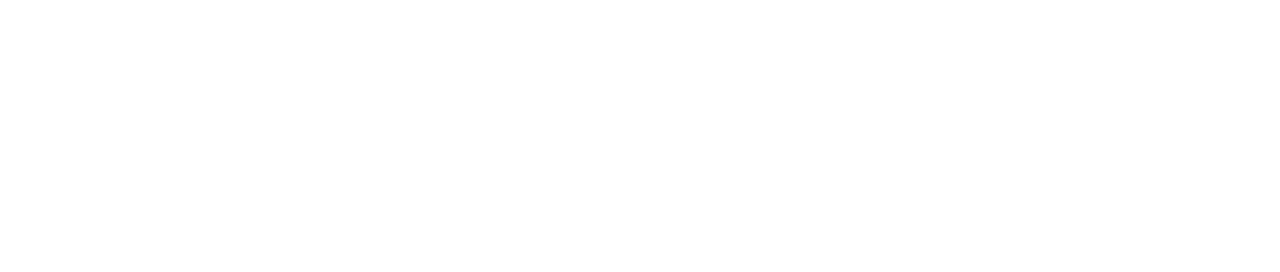
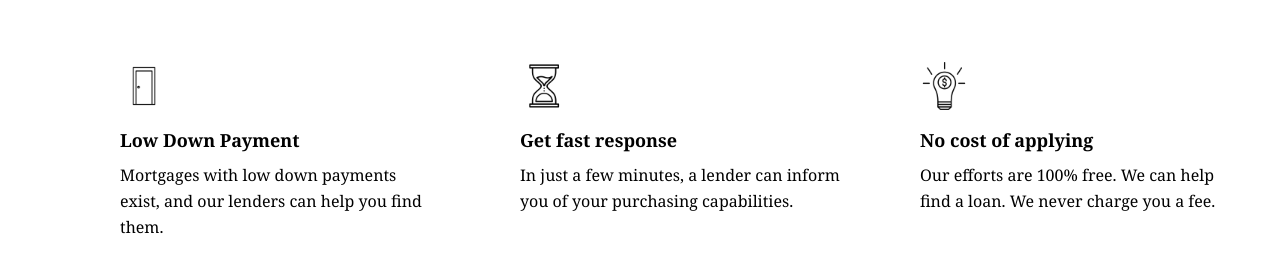
Before and after one commit to El-Taher/Angular-Landing-Page, an Angular app: page / in a window 1280 px wide. Shown: the part 580-852 px from the top of the page. Before the commit the page ends 800 px from the top, so only its background shows below. Built offline with nearby package versions, Linux system fonts and the light colour scheme.

Commit message:
Add section-1 component

```diff
--- a/src/app/app.component.html
+++ b/src/app/app.component.html
@@ -1 +1,2 @@
 <app-header />
+<app-section-1 />
--- a/src/app/app.component.ts
+++ b/src/app/app.component.ts
@@ -1,11 +1,11 @@
 import { Component } from '@angular/core';
-import { RouterOutlet } from '@angular/router';
 import { HeaderComponent } from './header/header.component';
+import { Section1Component } from './section-1/section-1.component';
 
 @Component({
   selector: 'app-root',
   standalone: true,
-  imports: [HeaderComponent],
+  imports: [HeaderComponent, Section1Component],
   templateUrl: './app.component.html',
   styleUrl: './app.component.css',
 })
--- /dev/null
+++ b/src/app/section-1/section-1.component.html
@@ -0,0 +1,32 @@
+<div class="flex flex-row justify-around my-16 ml-20">
+  <div class="max-w-xs">
+    <img class="w-12 h-12" src="door.png" alt="door image" />
+    <p class="text-primary text-lg font-serif font-bold mt-4">
+      Low Down Payment
+    </p>
+    <p class="text-secondary mt-2 font-serif leading-relaxed">
+      Mortgages with low down payments exist, and our lenders can help you find
+      them.
+    </p>
+  </div>
+  <div class="max-w-xs">
+    <img class="w-12 h-12" src="hourglass.png" alt="door image" />
+    <p class="text-primary text-lg font-serif font-bold mt-4">
+      Get fast response
+    </p>
+    <p class="text-secondary mt-2 font-serif leading-relaxed">
+      In just a few minutes, a lender can inform you of your purchasing
+      capabilities.
+    </p>
+  </div>
+  <div class="max-w-xs">
+    <img class="w-12 h-12" src="creative-idea.png" alt="door image" />
+    <p class="text-primary text-lg font-bold font-serif mt-4">
+      No cost of applying
+    </p>
+    <p class="text-secondary mt-2 font-serif leading-relaxed">
+      Our efforts are 100% free. We can help find a loan. We never charge you a
+      fee.
+    </p>
+  </div>
+</div>
```
Also changed, not shown: src/app/section-1/section-1.component.ts (added, +12 -0 lines), src/app/section-1/section-1.component.css (added).
